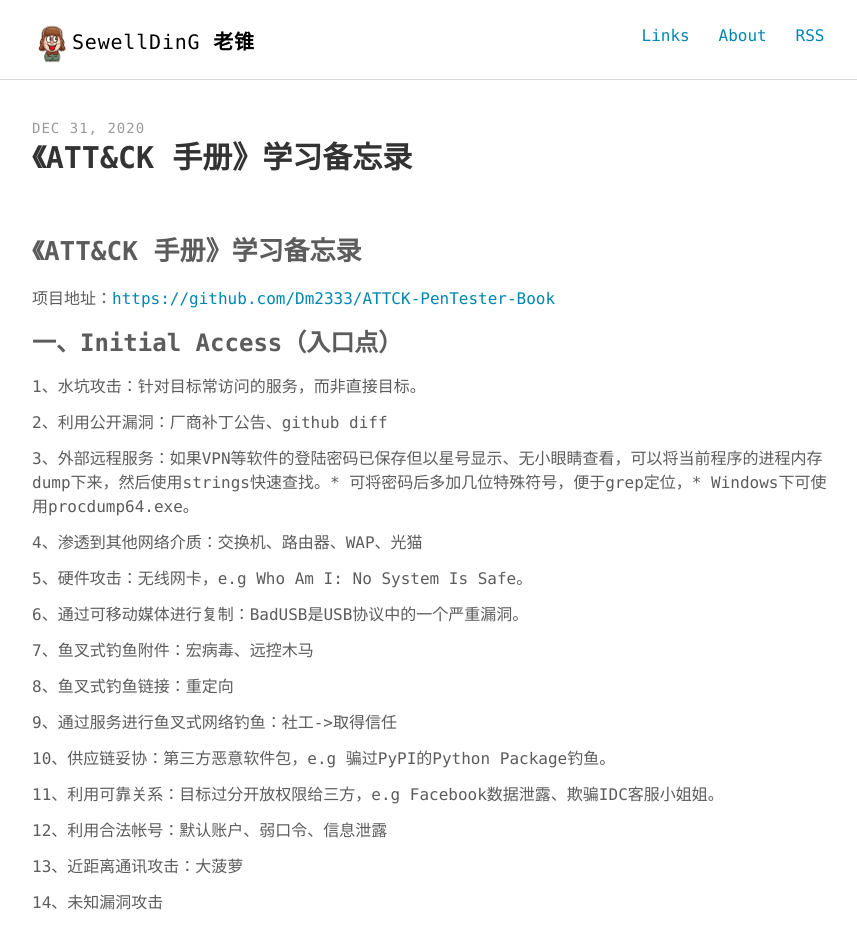
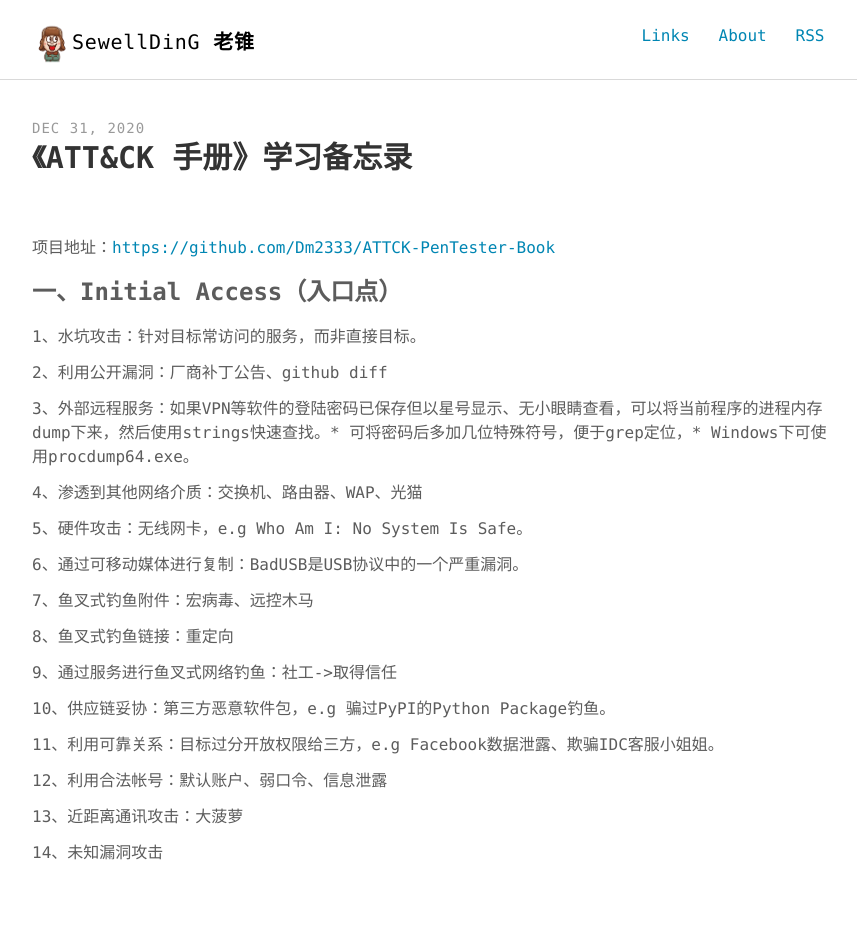
Before and after one commit to SewellDinG/sewellding.github.io, a Jekyll site: the page built from _posts/2020-12-31-《ATT&CK 手册》学习备忘录.md, in a window 1280 px wide. Shown: the whole page, without its empty margins (207-1064 px from the left). Built offline with Jekyll 4.4.1, drawn with Linux system fonts in a browser that asks for light colours; after the commit the page ends 901 px from its top, so only the background shows below that.

Commit message:
Add ATT&CK Study Memo(#1)

```diff
--- a/_posts/2020-12-31-《ATT&CK 手册》学习备忘录.md
+++ b/_posts/2020-12-31-《ATT&CK 手册》学习备忘录.md
@@ -4,8 +4,6 @@ title: 《ATT&CK 手册》学习备忘录
 description: ""
 keywords: ""
 ---
-
-## 《ATT&CK 手册》学习备忘录
 
 项目地址：[https://github.com/Dm2333/ATTCK-PenTester-Book](https://github.com/Dm2333/ATTCK-PenTester-Book)
 
```
